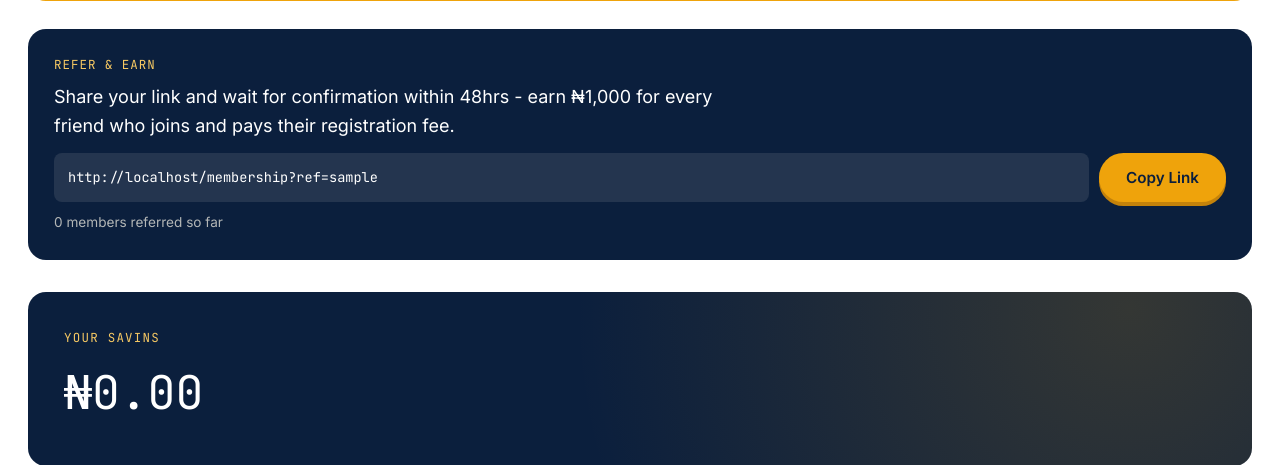
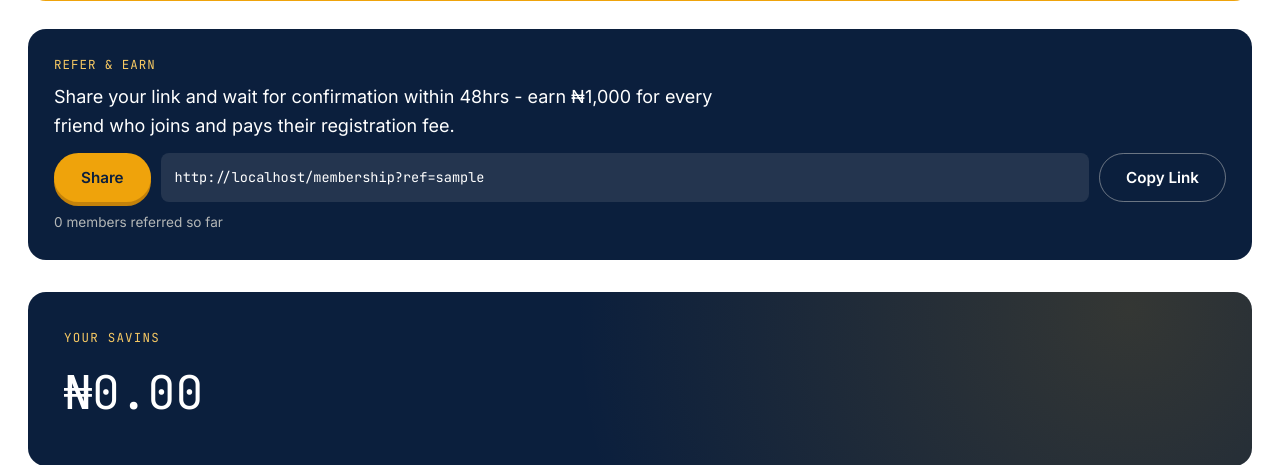
Before and after one commit to tuna204/smile-microfinance-system, a Flask app: page /dashboard/ in a window 1280 px wide. Shown: the part 799-1264 px from the top of the page. Run offline with Flask 3, Linux system fonts and the light colour scheme; the visitor is signed in with stand-in values (Sample User, id 1); data comes from the database, SQL or seed files in the repository; data that the repository does not hold is empty.

Commit message:
Enhance referral link functionality and sharing options

```diff
--- a/templates/dashboard/home.html
+++ b/templates/dashboard/home.html
@@ -39,10 +39,11 @@
 <div class="app-referral-box">
   <div class="app-referral-label">Refer &amp; Earn</div>
   <p style="margin-top:8px;">Share your link and wait for confirmation within 48hrs - earn ₦1,000 for every friend who joins and pays their registration fee.</p>
-  <div class="app-referral-link-row">
-    <input type="text" readonly value="{{ referral_link }}" id="referral-link-input">
-    <button type="button" class="btn btn-primary" onclick="copyReferralLink()">Copy Link</button>
-  </div>
+<div class="app-referral-link-row">
+  <button type="button" class="btn btn-primary" onclick="shareReferralLink()">Share</button>
+  <input type="text" readonly value="{{ referral_link }}" id="referral-link-input">
+  <button type="button" class="btn btn-on-dark" onclick="copyReferralLink(this)">Copy Link</button>
+</div>
   <p class="app-referral-count">{{ referral_count }} member{{ 's' if referral_count != 1 else '' }} referred so far</p>
 </div>
 
@@ -171,13 +172,21 @@
 </div>
 
 <script>
-function copyReferralLink() {
+function copyReferralLink(btn) {
   const input = document.getElementById('referral-link-input');
-  input.select();
   navigator.clipboard.writeText(input.value).then(() => {
-    event.target.textContent = 'Copied!';
-    setTimeout(() => { event.target.textContent = 'Copy Link'; }, 2000);
+    btn.textContent = 'Copied!';
+    setTimeout(() => { btn.textContent = 'Copy Link'; }, 2000);
   });
+}
+function shareReferralLink() {
+  const link = document.getElementById('referral-link-input').value;
+  const message = "Join me on Smile Multipurpose Cooperative. Save, borrow and invest together. Register with my link:";
+  if (navigator.share) {
+    navigator.share({ title: 'Join Smile Cooperative', text: message, url: link }).catch(() => {});
+  } else {
+    window.open('https://wa.me/?text=' + encodeURIComponent(message + ' ' + link), '_blank');
+  }
 }
 </script>
 
```
